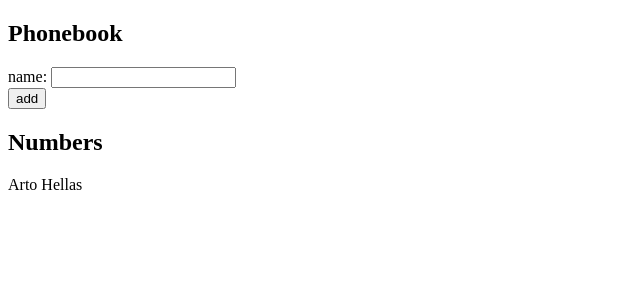
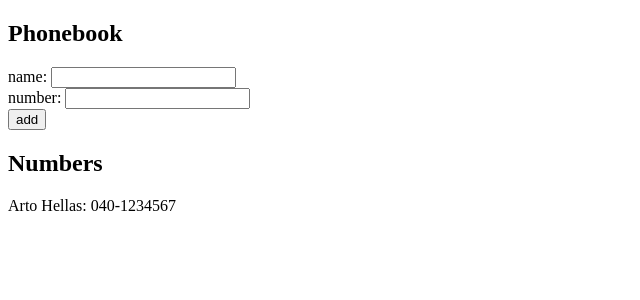
Before and after one commit to Kerim1030/FullStackExercise, a React (Vite) app in the folder part2/phonebook/: page / in a window 1280 px wide. Shown: the top 300 px of the page, without its empty margins (0-640 px from the left). Built offline with nearby package versions, Linux system fonts and the light colour scheme.

Commit message:
Exercise 2.8

```diff
--- a/part2/phonebook/src/App.jsx
+++ b/part2/phonebook/src/App.jsx
@@ -2,9 +2,10 @@
 
 const App = () => {
   const [persons, setPersons] = useState([
-    { name: 'Arto Hellas' }
+    { name: 'Arto Hellas', number: '040-1234567' }
   ])
   const [newName, setNewName] = useState('')
+  const [newNumber, setNewNumber] = useState('')
 
   const addPerson = (event) => {
     event.preventDefault()
@@ -13,10 +14,12 @@
       return
     }
     const personObject = {
-      name: newName
+      name: newName,
+      number: newNumber
     }
     setPersons(persons.concat(personObject))
     setNewName('')
+    setNewNumber('')
   }
 
   return (
@@ -27,11 +30,14 @@
           name: <input value={newName} onChange={(event) => setNewName(event.target.value)} />
         </div>
         <div>
+          number: <input value={newNumber} onChange={(event) => setNewNumber(event.target.value)} />
+        </div>
+        <div>
           <button type="submit">add</button>
         </div>
       </form>
       <h2>Numbers</h2>
-      {persons.map(person => <p key={person.name}>{person.name}</p>)}
+      {persons.map(person => <p key={person.name}>{person.name}: {person.number}</p>)}
     </div>
   )
 }
```
